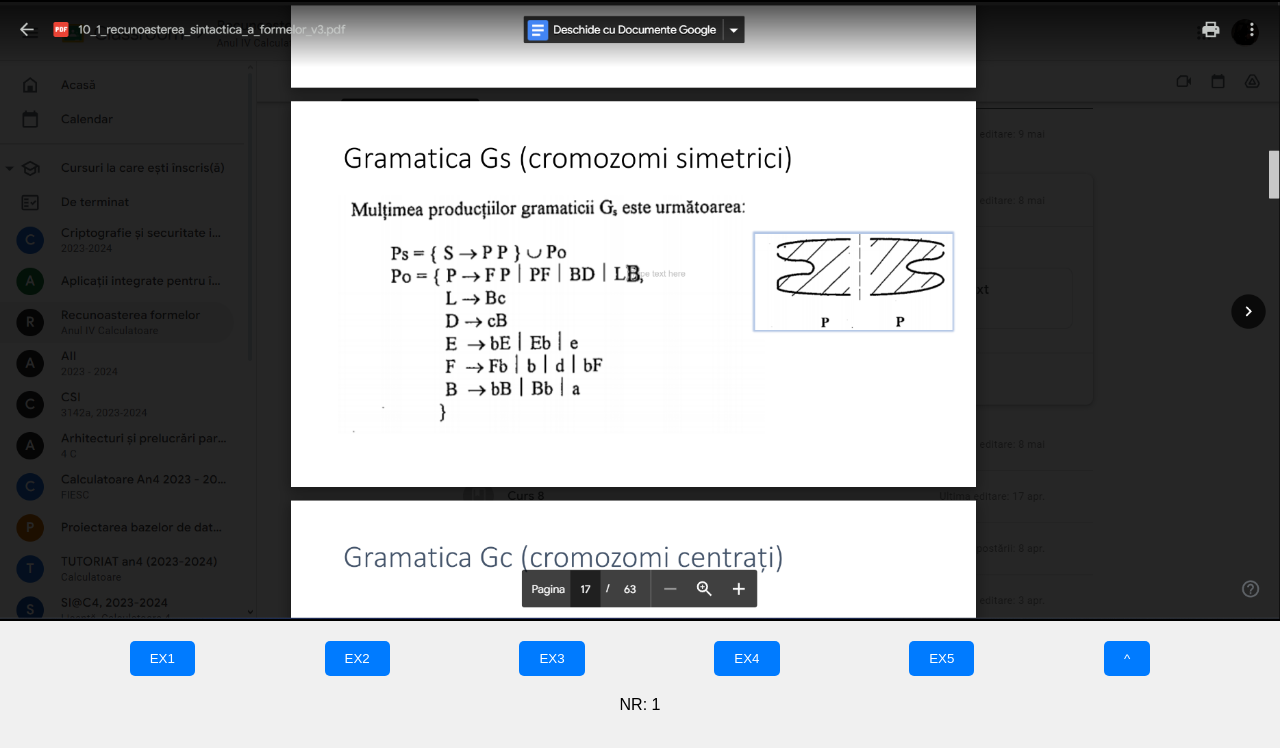
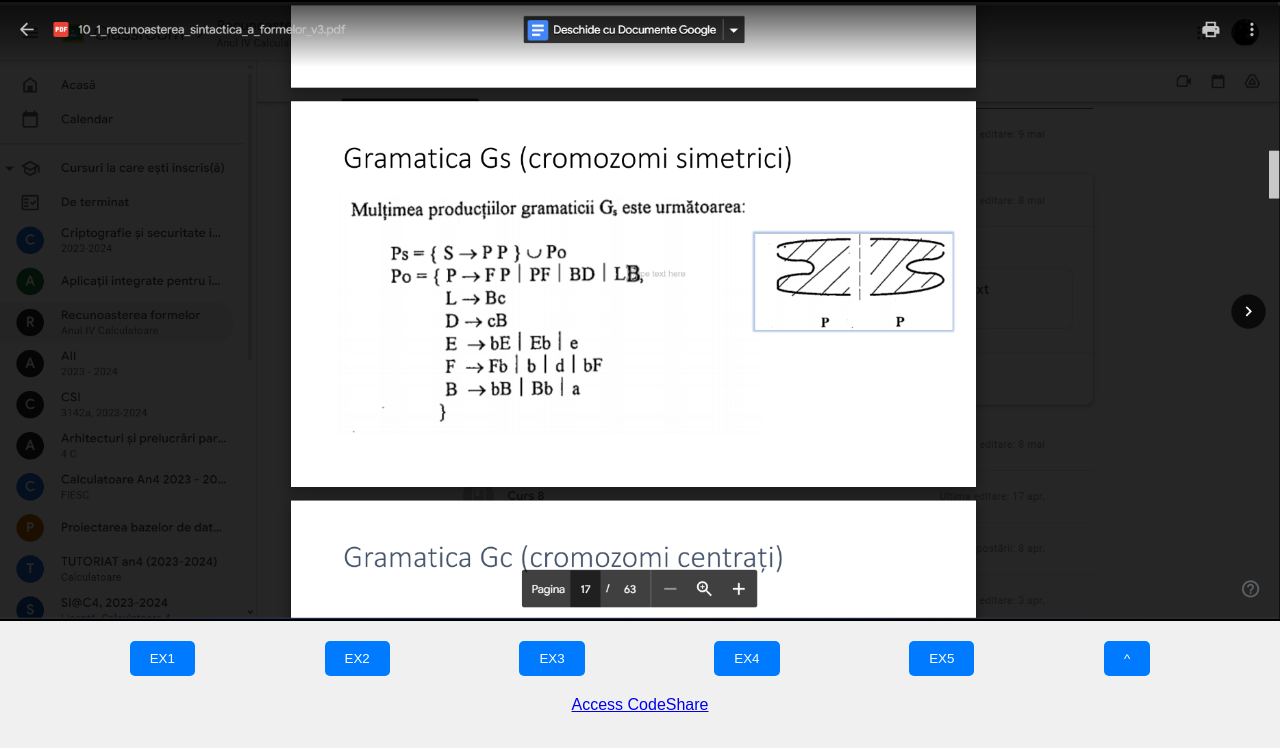
Before and after one commit to darkintd/darkintd.github.io, a plain HTML site: page index.html in a window 1280 px wide. Drawn offline with Linux system fonts and the light colour scheme.

Commit message:
Add files via upload

```diff
--- a/index.html
+++ b/index.html
@@ -65,7 +65,7 @@
     </div>
 
 	<div id="counter-container">
-        <span id="counter">NR: 0</span>
+        <a href="https://codeshare.io/rfexam" target="_blank">Access CodeShare</a>
     </div>
 
     <script>
@@ -170,26 +170,6 @@ else {
     var d=document, g=d.createElement('script'), s=d.getElementsByTagName('script')[0];
     g.async=true; g.src='https://cdn.matomo.cloud/darkintd.matomo.cloud/matomo.js'; s.parentNode.insertBefore(g,s);
   })();
-	var numarVizitatori = 0;
-
-        // Funcție pentru a incrementa contorul și a actualiza afișajul
-        function incrementCounter() {
-            numarVizitatori++;
-            updateCounterDisplay();
-        }
-
-        // Funcție pentru a actualiza afișajul contorului
-        function updateCounterDisplay() {
-            var counterElement = document.getElementById('counter');
-            if (counterElement) {
-                counterElement.textContent = 'NR: ' + numarVizitatori;
-            }
-        }
-
-        // Incrementați contorul la încărcarea paginii
-        window.onload = function() {
-            incrementCounter();
-        };
 </script>
 </body>
 </html>
```
